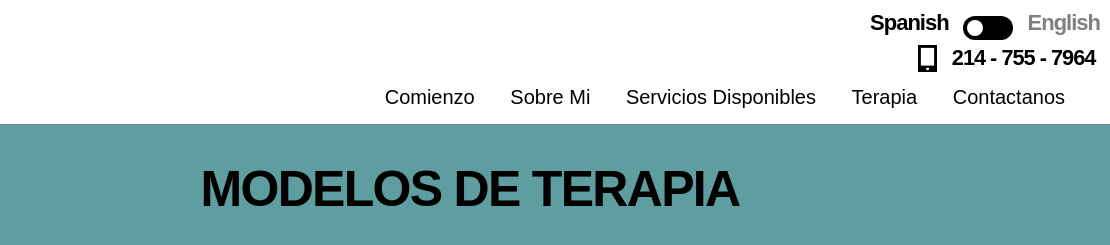
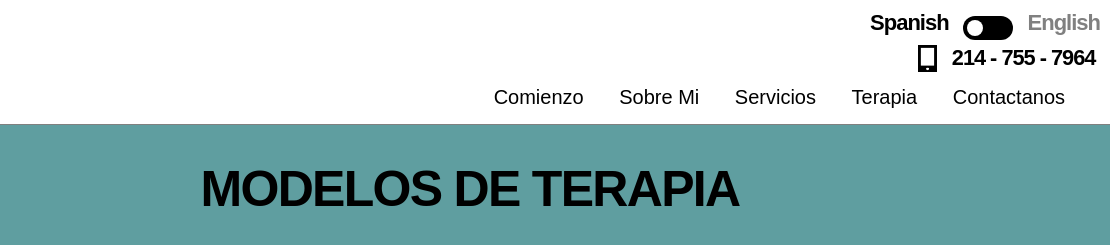
Before and after one commit to MIVenturaCounseling/MIVenturaCounseling.github.io, a plain HTML site: page therapyModels.html in a window 1280 px wide. Shown: the top 245 px of the page, 170-1280 px from the left. Drawn offline with Linux system fonts and the light colour scheme.

Commit message:
Update therapyModels.html

```diff
--- a/therapyModels.html
+++ b/therapyModels.html
@@ -27,7 +27,7 @@
 	<ul id = "nav_container">
     	<li id = "headerList"><a href = "index.html" >Comienzo</a></li>
     	<li id = "headerList"> <a href= "about.html">Sobre Mi</a></li>
-        <li id = "headerList"><a href = "services.html" >Servicios Disponibles</a></li>
+        <li id = "headerList"><a href = "services.html" >Servicios</a></li>
         <li id = "headerList"><a href = "therapyModels.html" >Terapia</a></li>
     	<li id = "headerList"><a id = "onPage" href= "contactUs.html">Contactanos</a></li>
 	</ul>
```
